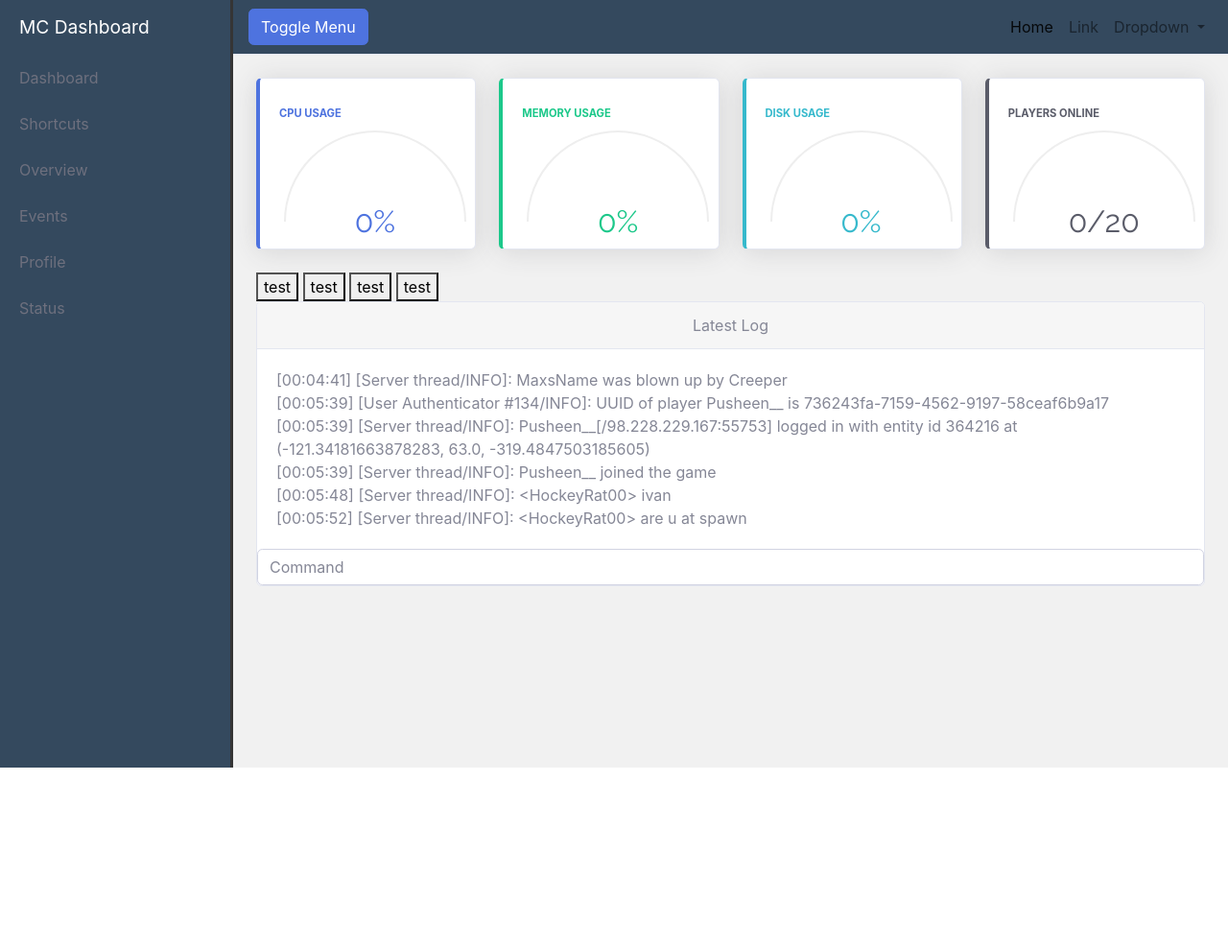
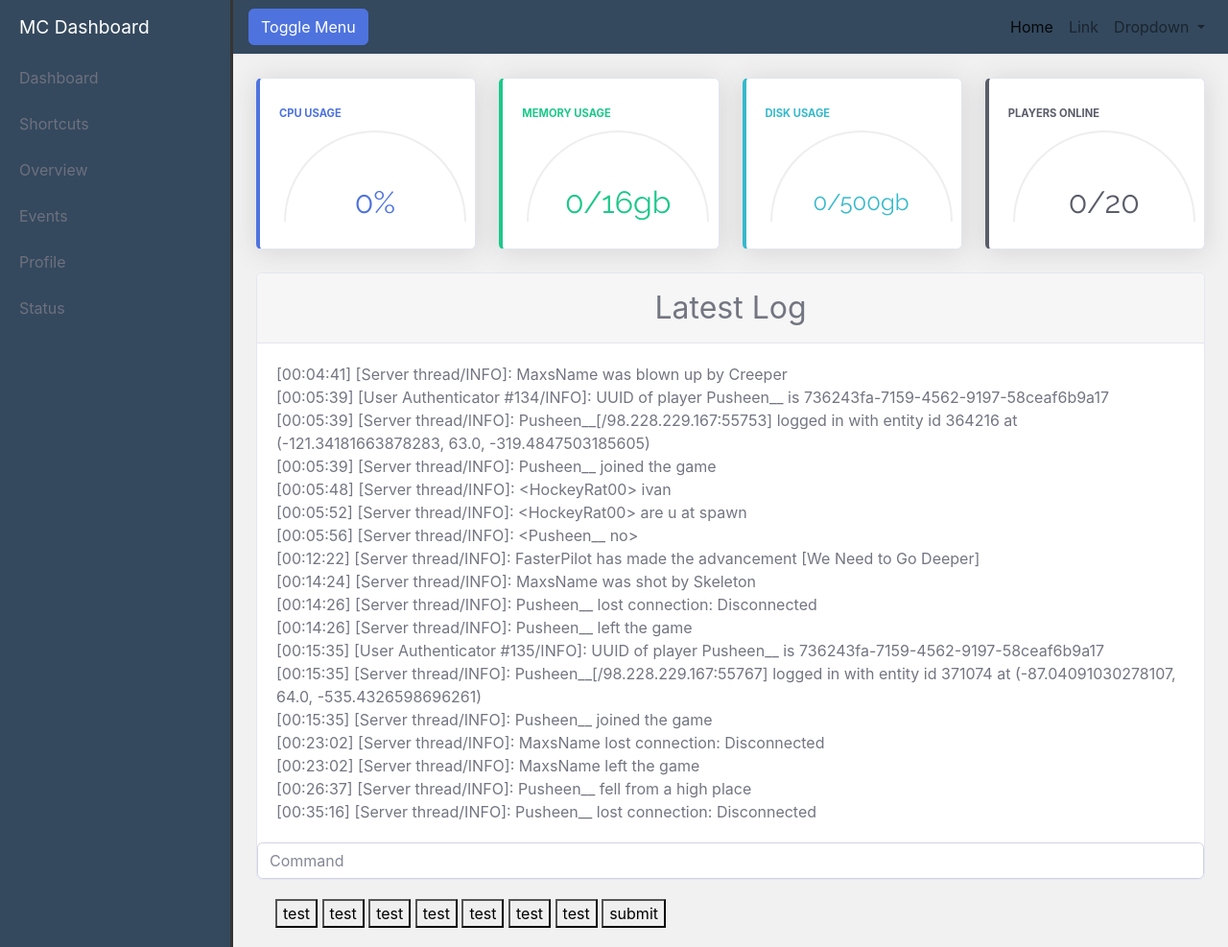
Before and after one commit to CRFSlick/MCDashboard, a Flask app: page / in a window 1280 px wide. Shown: the whole page at 96% size. Before the commit the page ends 800 px from the top, so only its background shows below. Run offline with Flask 2, Linux system fonts and the light colour scheme; some libraries are stand-ins or nearby versions.

Commit message:
Added alerts and more test buttons! :D

```diff
--- a/App/app.py
+++ b/App/app.py
@@ -1,11 +1,33 @@
+from flask import render_template
+from flask import jsonify
+from flask import request
 from flask import Flask
-from flask import render_template
 app = Flask(__name__)
 
 
 @app.route('/')
-def hello_world():
+def index():
     return render_template('index.html')
+
+
+@app.route('/api/console')
+def api_cmd():
+    cmd = request.args.get('cmd')
+    print(f'CMD: {cmd}')
+
+    if cmd != '':
+        response = {'cod': '200'}
+    else:
+        response = {
+            'cod': '400',
+            'error': {
+                'type': 'Data Error',
+                'msg': 'The server has received bad data'
+            }
+        }
+
+    print(response)
+    return jsonify(response)
 
 
 if __name__ == "__main__":
--- a/App/static/css/styles.css
+++ b/App/static/css/styles.css
@@ -181,9 +181,21 @@ body {
   }
 
 .card-header {
+    font-size: 2rem !important;
     background-color: #f6f6f6 !important;
+    color: #737581;
 }
 
 .card-body {
     text-align: left;
+    color: #737581;
 }
+
+.progressbar-text {
+    bottom: 20px !important;
+}
+
+.alert{
+    margin-top: 20px;
+    /* text-align: center; */
+}
--- a/App/static/js/main.js
+++ b/App/static/js/main.js
@@ -12,6 +12,10 @@ bootstrapColors = {
 
 $(document).ready(function () {
 
+    alert_event = setTimeout(function() {
+		$('.alert').fadeOut();
+	  }, 0);
+
     reportCircles = {
         'cpu': createReportCircle('cpu'),
         'ram': createReportCircle('ram'),
@@ -20,20 +24,120 @@ $(document).ready(function () {
     };
 
     $('#testbutton').click(function () {
-        setCircle('cpu', 24)
+        setCircle('cpu', 2.8);
     });
 
+    $('#testbutton0').click(function () {
+        setCircle('cpu', 52);
+    });
     $('#testbutton1').click(function () {
-        setCircle('disk', 80)
+        setCircle('ram', 79);
     });
 
     $('#testbutton2').click(function () {
-        setCircle('ram', 98)
+        setCircle('disk', 23);
     });
 
     $('#testbutton3').click(function () {
-        setCircle('players', 8)
+        setCircle('players', 8);
     });
+
+    $('#testbutton4').click(function () {
+        setCircle('cpu', 52);
+        setCircle('ram', 79);
+        setCircle('disk', 23);
+        setCircle('players', 8);
+    });
+
+    $('#testbutton5').click(function () {
+        setCircle('cpu', 0);
+        setCircle('ram', 0);
+        setCircle('disk', 0);
+        setCircle('players', 0);
+    });
+
+    $('#testbutton6').click(function () {
+        $.ajax({
+            data : {
+                cmd : $('#command-input').val()
+            },
+            type : 'GET',
+            url : '/api/console',
+            timeout: 15000
+        })
+        .done(function(data) {
+            // stopSpinner('search');
+
+            if (data.cod == '200') {
+                alertSuccess('Success', 'Data submitted!');
+                console.log(data);
+            }
+            else {
+                alertError(data.error.type, data.error.msg);
+                // hideAlerts();
+                // hideElementsForSearch();
+                // $('*').promise().done(function(){
+                //     displayData(data.api_response);
+                //     LAST_API_RESPONSE = data.api_response;
+                // });
+                // showWeatherCard();
+            }
+        }).fail(function(jqXHR, textStatus){
+            // stopSpinner('search');
+            if(textStatus === 'timeout')
+            {
+                alertError('Timeout Error', 'The server took too long to respond. Please try again!');
+            }
+            else {
+                alertError('Internal Server Error', 'Something went wrong on our end. Please try again later.');
+            }
+        });
+    })
+
+    function clearAlerts() {
+        clearTimeout(alert_event);
+        $('.alert').each(function () {
+            $(this).fadeOut()
+        })
+    }
+
+    function alertSuccess(type, msg) {
+        clearAlerts();
+        $('*').promise().done(function() {
+            type = `${type}: `;
+            $('#successAlert > #alert').text(type);
+            $('#successAlert > #msg').text(msg);
+            $('#successAlert').fadeIn();
+            alert_event = setTimeout(function() {
+                $('#successAlert').fadeOut();
+              }, 8000);
+        });
+    }
+
+    function alertError(type, msg) {
+        clearAlerts();
+        $('*').promise().done(function() {
+            type = `${type}: `;
+            $('#errorAlert > #alert').text(type);
+            $('#errorAlert > #msg').text(msg);
+            $('#errorAlert').fadeIn();
+            alert_event = setTimeout(function() {
+                $('#errorAlert').fadeOut();
+              }, 8000);
+        });
+    }
+
+    function alertWarning(warning) {
+        clearAlerts();
+        $('*').promise().done(function() {
+            clearTimeout(warning_event);
+            $('#warningAlert').text(warning).fadeIn();
+            warning_event = setTimeout(function() {
+                $('#warningAlert').fadeOut();
+              }, 8000);
+        });
+    }
+
 });
 
 function createReportCircle(id) {
@@ -41,15 +145,28 @@ function createReportCircle(id) {
     var total;
     var color;
     var symbol;
+    var fontSize;
     var circleValues = {}
 
     if (id == 'players') {
         total = 20;
         symbol = `/${total}`;
+        fontSize = 2
+    }
+    else if (id == 'ram') {
+        total = 16;
+        symbol = `/${total}gb`;
+        fontSize = 2
+    }
+    else if (id == 'disk') {
+        total = 500;
+        symbol = `/${total}gb`;
+        fontSize = 1.5
     }
     else {
         total = 100;
         symbol = '%';
+        fontSize = 2
     }
 
     if ($(`#container.circle-report.${id}`).hasClass('primary')) {
@@ -112,7 +229,8 @@ function createReportCircle(id) {
 
             bar.text.style.color = state.color;
             bar.text.style.fontFamily = '"Raleway", Helvetica, sans-serif';
-            bar.text.style.fontSize = '2rem';
+            bar.text.style.fontSize = `${fontSize}rem`;
+            bar.text.style.top = '';
         }
     }
 
--- a/App/templates/index.html
+++ b/App/templates/index.html
@@ -20,7 +20,8 @@
 
 
   <!-- JQuery code -->
-  <script src="https://code.jquery.com/jquery-3.4.1.js" integrity="sha256-WpOohJOqMqqyKL9FccASB9O0KwACQJpFTUBLTYOVvVU=" crossorigin="anonymous"></script>
+  <script src="https://code.jquery.com/jquery-3.4.1.js" integrity="sha256-WpOohJOqMqqyKL9FccASB9O0KwACQJpFTUBLTYOVvVU="
+    crossorigin="anonymous"></script>
 
   <!-- Custom JavaScript -->
   <script src="{{ url_for('static', filename='js/main.js') }}"></script>
@@ -151,10 +152,6 @@
             </div>
           </div>
         </div>
-        <button id="testbutton">test</button>
-        <button id="testbutton1">test</button>
-        <button id="testbutton2">test</button>
-        <button id="testbutton3">test</button>
         <div class="card text-center">
           <div class="card-header">
             Latest Log
@@ -168,12 +165,40 @@
             <span>[00:05:39] [Server thread/INFO]: Pusheen__ joined the game</span><br>
             <span>[00:05:48] [Server thread/INFO]: &lt;HockeyRat00&gt; ivan</span><br>
             <span>[00:05:52] [Server thread/INFO]: &lt;HockeyRat00&gt; are u at spawn</span><br>
+            <span>[00:05:56] [Server thread/INFO]: &lt;Pusheen__ no&gt;</span><br>
+            <span>[00:12:22] [Server thread/INFO]: FasterPilot has made the advancement [We Need to Go
+              Deeper]</span><br>
+            <span>[00:14:24] [Server thread/INFO]: MaxsName was shot by Skeleton</span><br>
+            <span>[00:14:26] [Server thread/INFO]: Pusheen__ lost connection: Disconnected</span><br>
+            <span>[00:14:26] [Server thread/INFO]: Pusheen__ left the game</span><br>
+            <span>[00:15:35] [User Authenticator #135/INFO]: UUID of player Pusheen__ is
+              736243fa-7159-4562-9197-58ceaf6b9a17</span><br>
+            <span>[00:15:35] [Server thread/INFO]: Pusheen__[/98.228.229.167:55767] logged in with entity id 371074 at
+              (-87.04091030278107, 64.0, -535.4326598696261)</span><br>
+            <span>[00:15:35] [Server thread/INFO]: Pusheen__ joined the game</span><br>
+            <span>[00:23:02] [Server thread/INFO]: MaxsName lost connection: Disconnected</span><br>
+            <span>[00:23:02] [Server thread/INFO]: MaxsName left the game</span><br>
+            <span>[00:26:37] [Server thread/INFO]: Pusheen__ fell from a high place</span><br>
+            <span>[00:35:16] [Server thread/INFO]: Pusheen__ lost connection: Disconnected</span><br>
           </div>
           <form>
             <div class="input-group">
-              <input type="text" class="form-control" placeholder="Command">
+              <input id="command-input" type="text" class="form-control" placeholder="Command">
             </div>
           </form>
+        </div>
+        <div id="successAlert" class="alert alert-success" role="alert" style="display:none;"><strong id="alert"></strong><span id="msg"></span></div>
+        <div id="warningAlert" class="alert alert-warning" role="alert" style="display:none;"><strong id="alert"></strong><span id="msg"></span></div>
+        <div id="errorAlert" class="alert alert-danger" role="alert" style="display:none;"><strong id="alert"></strong><span id="msg"></span></div>
+        <div class="card-body">
+          <button id="testbutton">test</button>
+          <button id="testbutton0">test</button>
+          <button id="testbutton1">test</button>
+          <button id="testbutton2">test</button>
+          <button id="testbutton3">test</button>
+          <button id="testbutton4">test</button>
+          <button id="testbutton5">test</button>
+          <button id="testbutton6">submit</button>
         </div>
       </div>
     </div>
```
